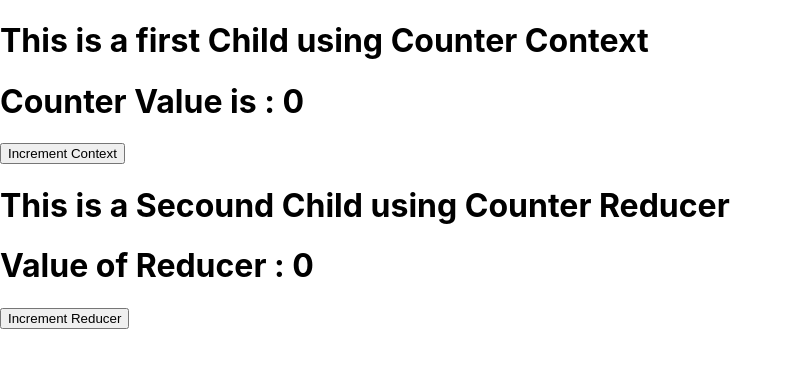
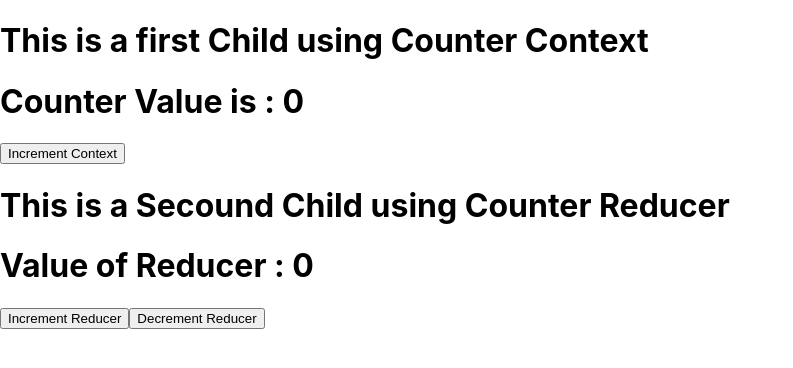
Before and after one commit to Nabeel87/session-5, a React (Create React App) app: page / in a window 1280 px wide. Shown: the top 368 px of the page, without its empty margins (0-793 px from the left). Built offline with nearby package versions, Linux system fonts and the light colour scheme.

Commit message:
DECREMENT button using Reducer

```diff
--- a/src/Child2.js
+++ b/src/Child2.js
@@ -3,9 +3,9 @@ import CounterReducer from './CounterReducer.js';
 
 const Child2 = () => {
 
-    let [state, dispatch] = useReducer(CounterReducer, 0)
+    let [state, dispatch] = useReducer(CounterReducer,0)
 
-    console.log(state)
+    // console.log(state)
 
     return(
         <div>
@@ -14,6 +14,11 @@ const Child2 = () => {
             <button onClick = {
                 () =>  dispatch('INCREMENT')
             }>Increment Reducer </button>
+            <button onClick={
+                () => dispatch('DECREMENT')
+            }>
+                Decrement Reducer
+            </button>
         </div>
     )
 }
--- a/src/CounterReducer.js
+++ b/src/CounterReducer.js
@@ -2,6 +2,9 @@ const counterReducer = (state, action) => {
     switch (action){
         case 'INCREMENT':
             return state + 1
+
+        case 'DECREMENT':
+            return state - 1
     }
 }
 
```
